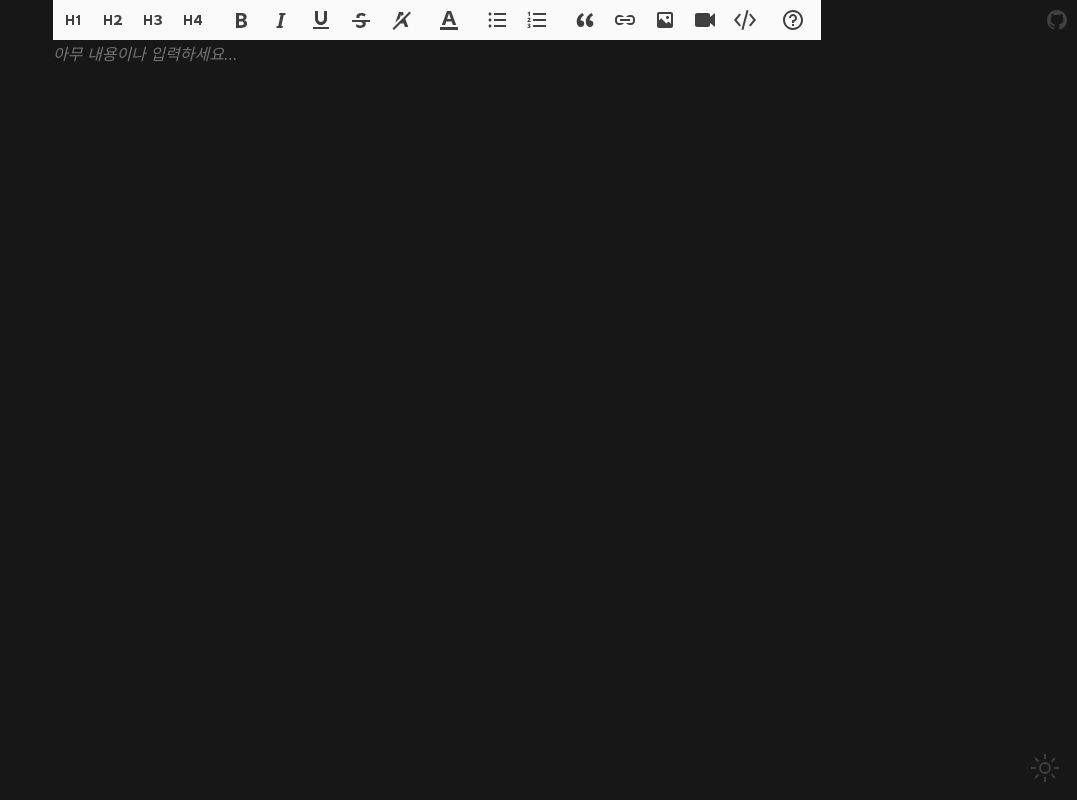
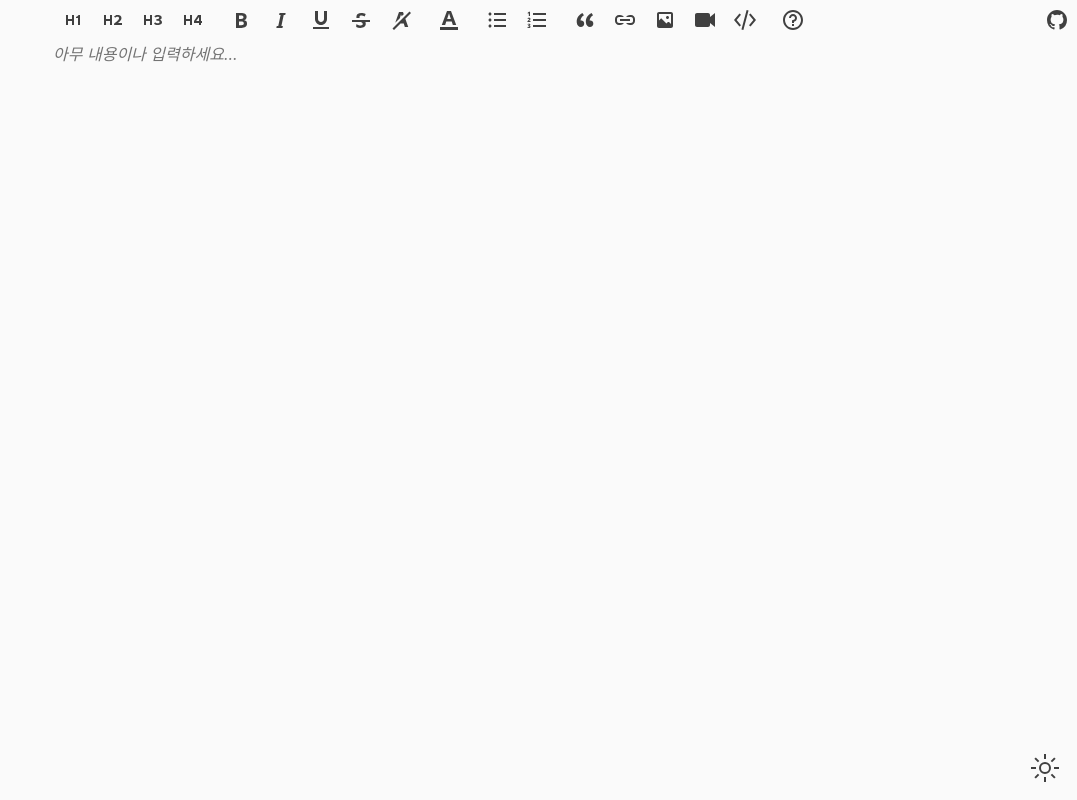
Before and after one commit to kidow/memo-deprecated, a React (Create React App) app: page / in a window 1280 px wide. Shown: the whole page, without its empty margins (203-1280 px from the left). Built offline with nearby package versions, Linux system fonts and the light colour scheme; what prettier-plugin-tailwindcss would draw is missing.

Commit message:
dark mode 수정

```diff
--- a/src/index.css
+++ b/src/index.css
@@ -11,7 +11,7 @@
 @layer base {
   html,
   body {
-    @apply min-h-screen bg-neutral-900 text-neutral-50;
+    @apply min-h-screen bg-neutral-50 text-neutral-900 duration-150 dark:bg-neutral-900 dark:text-neutral-50;
   }
 }
 
```
Also changed, not shown: src/setupTests.js (deleted, +0 -1 lines), 1 other file (tests, documents, lock files or other folders).
